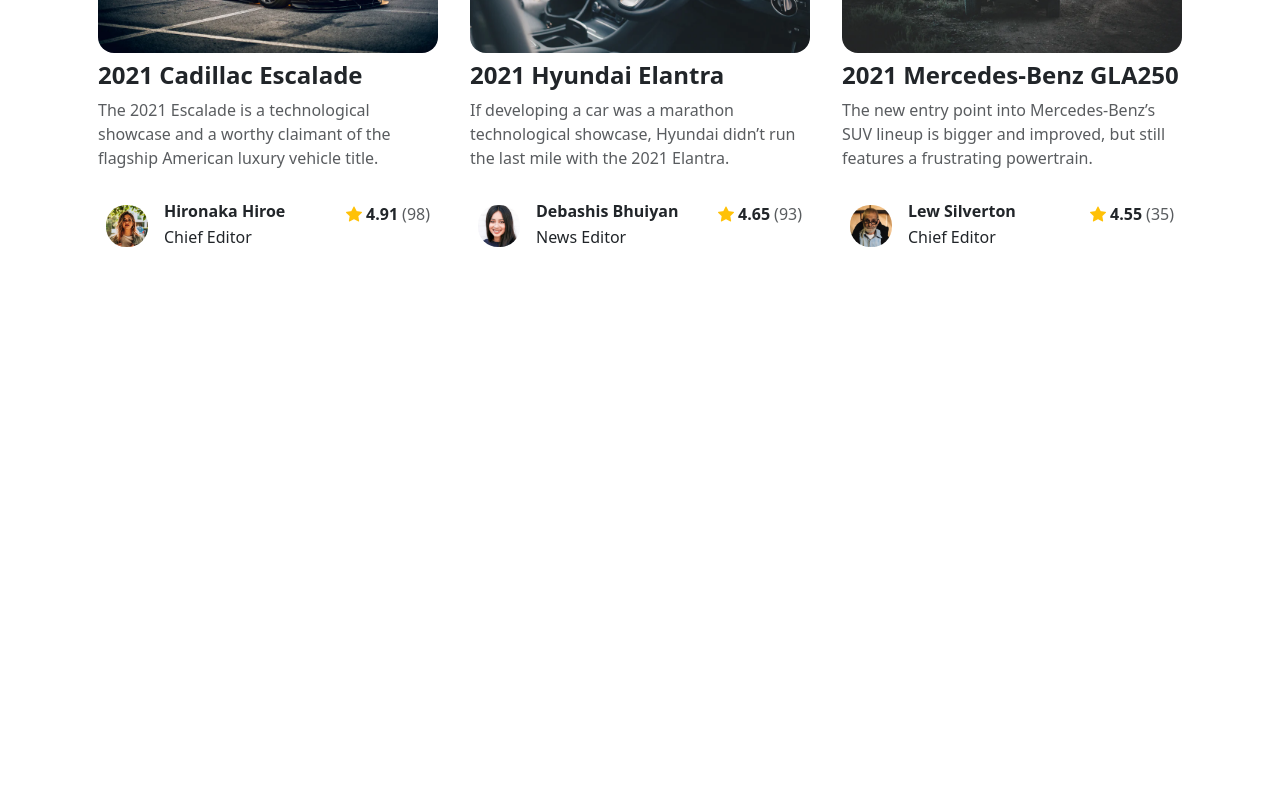
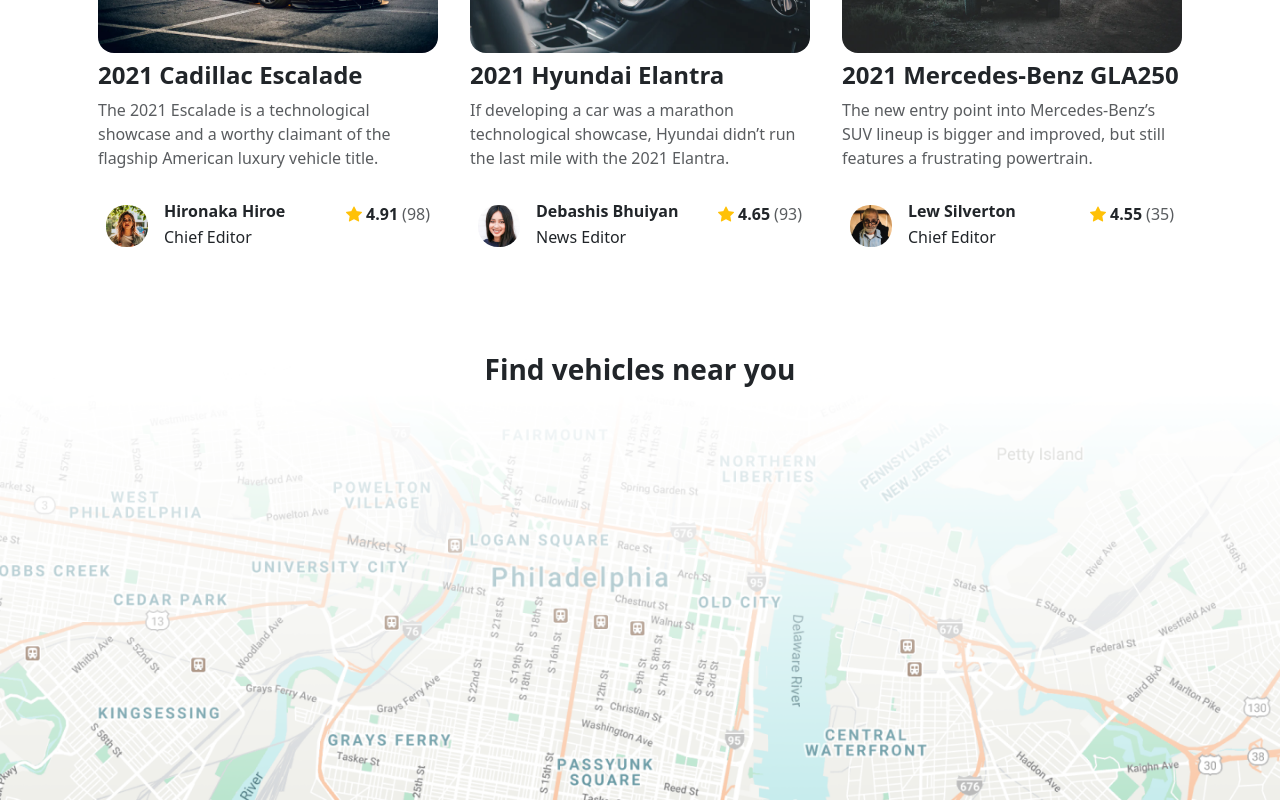
Before and after one commit to mominul-islam45/car-business-react-bootstrap, a React (Vite) app: page / in a window 1280 px wide. Shown: the part 2233-3033 px from the top of the page. Before the commit the page ends 2522 px from the top, so only its background shows below. Built offline with nearby package versions, Linux system fonts and the light colour scheme.

Commit message:
vehicles near you section added

```diff
--- a/src/App.jsx
+++ b/src/App.jsx
@@ -8,6 +8,7 @@
 import Trending from './Components/Trending';
 import Best_CarMakes from './Components/Best_CarMakes';
 import RecentReviews from './Components/RecentReviews';
+import NearYou from './Components/NearYou';
 
 function App() {
 
@@ -19,6 +20,7 @@
       <Trending/>
       <Best_CarMakes/>
       <RecentReviews/>
+      <NearYou/>
     </>
   )
 }
--- /dev/null
+++ b/src/Components/NearYou.jsx
@@ -0,0 +1,12 @@
+import React from 'react'
+
+function NearYou() {
+  return (
+    <div className=' position-relative mt-5 pt-3'>
+        <h2 className=' fs-3 fw-bold text-center position-absolute start-50 translate-middle-x'>Find vehicles near you</h2>
+        <img src="imgs/Map.png" alt="" className=' img-fluid'/>
+    </div>
+  )
+}
+
+export default NearYou
```
Also changed, not shown: public/imgs/Map.png (added).
